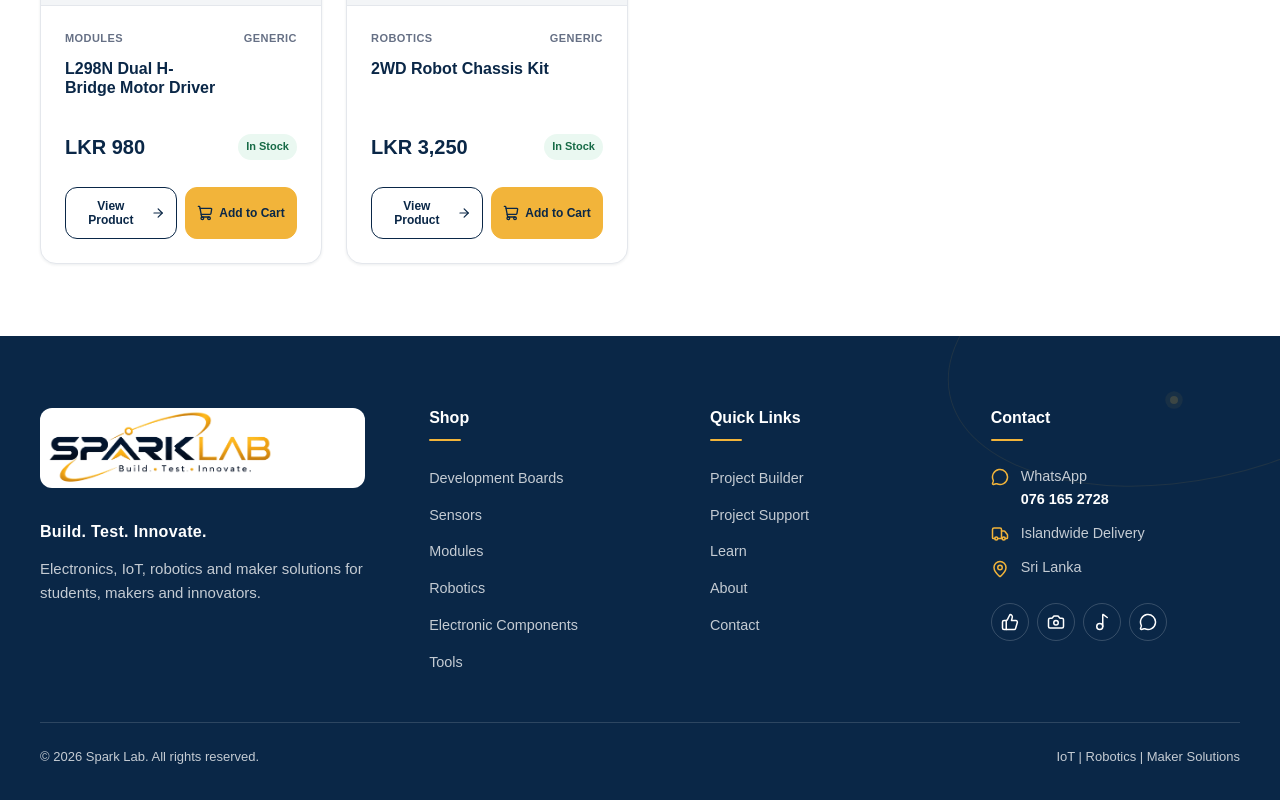
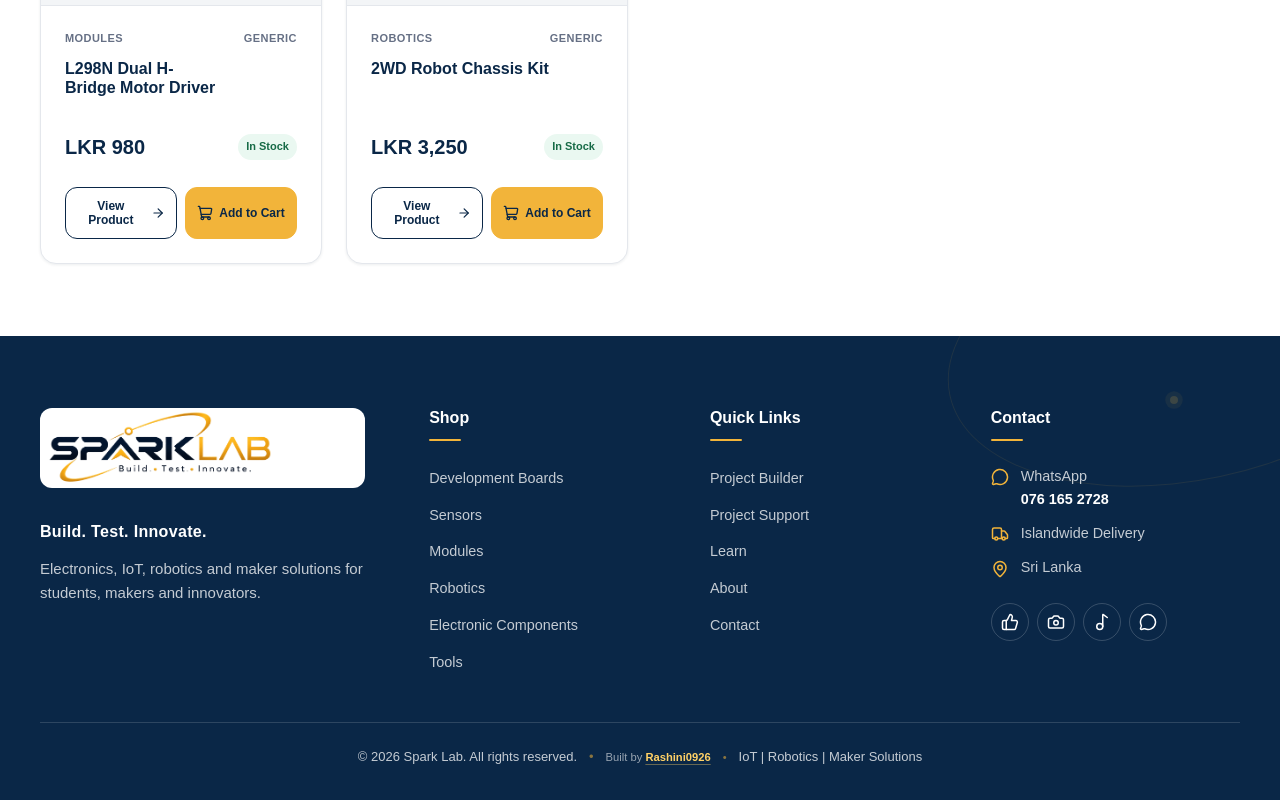
Before and after one commit to foryasith/spark-lab-web, a React (Vite) app: page / in a window 1280 px wide. Shown: the part 1742-2542 px from the top of the page. Built offline with nearby package versions, Linux system fonts and the light colour scheme; no server answers.

Commit message:
fix footer

```diff
--- a/src/components/layout/Footer.css
+++ b/src/components/layout/Footer.css
@@ -139,18 +139,44 @@
 .footer-bottom {
   display: flex;
   align-items: center;
-  justify-content: space-between;
-  gap: var(--space-lg);
+  justify-content: center;
+  flex-wrap: wrap;
+  gap: 0.35rem 0.75rem;
   margin-top: var(--space-2xl);
   padding-top: var(--space-lg);
   border-top: 1px solid rgb(255 255 255 / 14%);
   font-size: 0.8125rem;
+  text-align: center;
+}
+
+.footer-bottom > p:not(:last-child)::after {
+  margin-left: 0.75rem;
+  color: rgb(242 180 58 / 55%);
+  content: '•';
+}
+
+.footer-developer-credit {
+  color: rgb(255 255 255 / 58%);
+  font-size: 0.7rem;
+}
+
+.footer-developer-credit a {
+  color: var(--color-gold-light);
+  font-weight: 700;
+  text-decoration: underline;
+  text-decoration-color: rgb(255 209 102 / 38%);
+  text-underline-offset: 0.2rem;
+  transition:
+    color var(--transition-fast),
+    text-decoration-color var(--transition-fast);
 }
 
 @media (hover: hover) {
   .footer-links a:hover,
-  .footer-contact-list a:hover {
+  .footer-contact-list a:hover,
+  .footer-developer-credit a:hover {
     color: var(--color-gold-light);
+    text-decoration-color: var(--color-gold-light);
   }
 }
 
@@ -171,9 +197,8 @@
   }
 
   .footer-bottom {
-    align-items: flex-start;
-    flex-direction: column;
-    gap: var(--space-sm);
+    align-items: center;
+    justify-content: center;
   }
 }
 
--- a/src/components/layout/Footer.jsx
+++ b/src/components/layout/Footer.jsx
@@ -121,6 +121,16 @@ function Footer() {
 
         <div className="footer-bottom">
           <p>&copy; {currentYear} Spark Lab. All rights reserved.</p>
+          <p className="footer-developer-credit">
+            Built by{' '}
+            <a
+              href="https://github.com/Rashini0926"
+              target="_blank"
+              rel="noopener noreferrer"
+            >
+              Rashini0926
+            </a>
+          </p>
           <p>IoT | Robotics | Maker Solutions</p>
         </div>
       </div>
```
Also changed, not shown: src/assets/brand/spark-lab-logo1.png (deleted).
